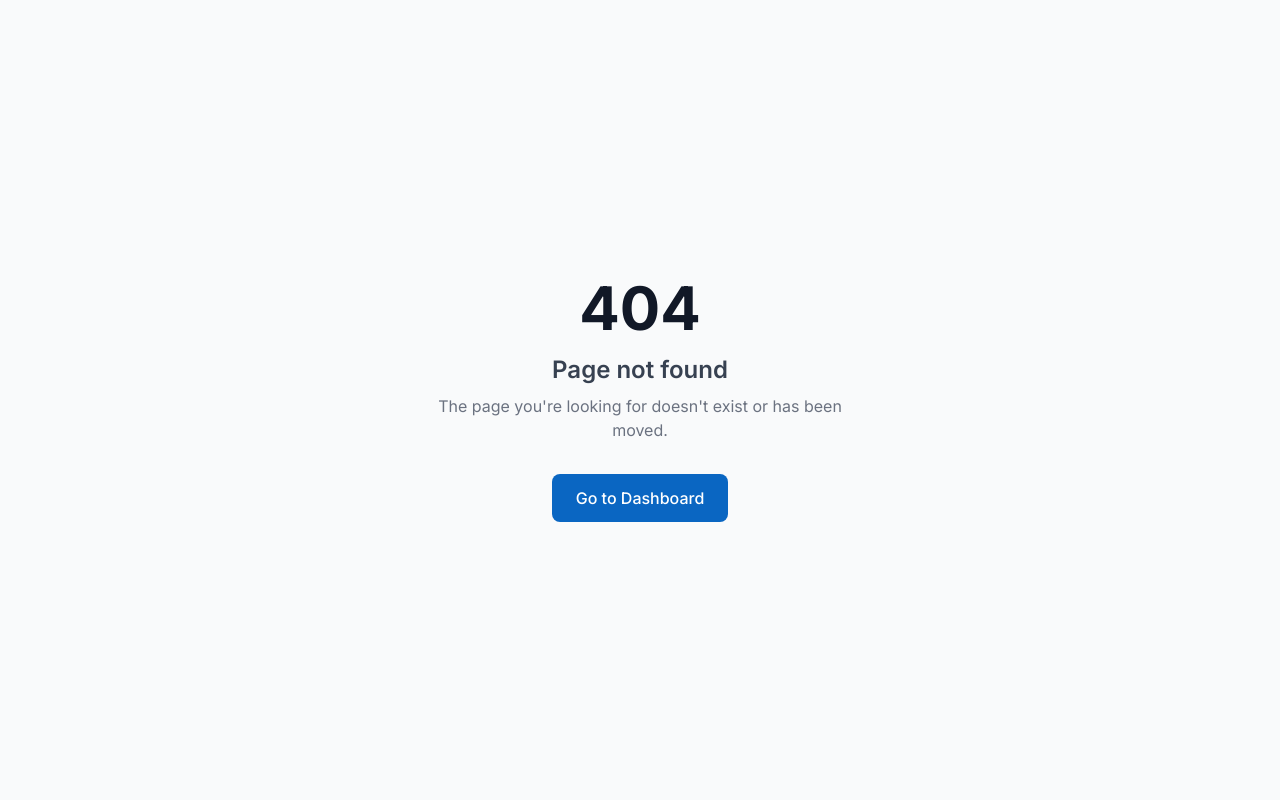
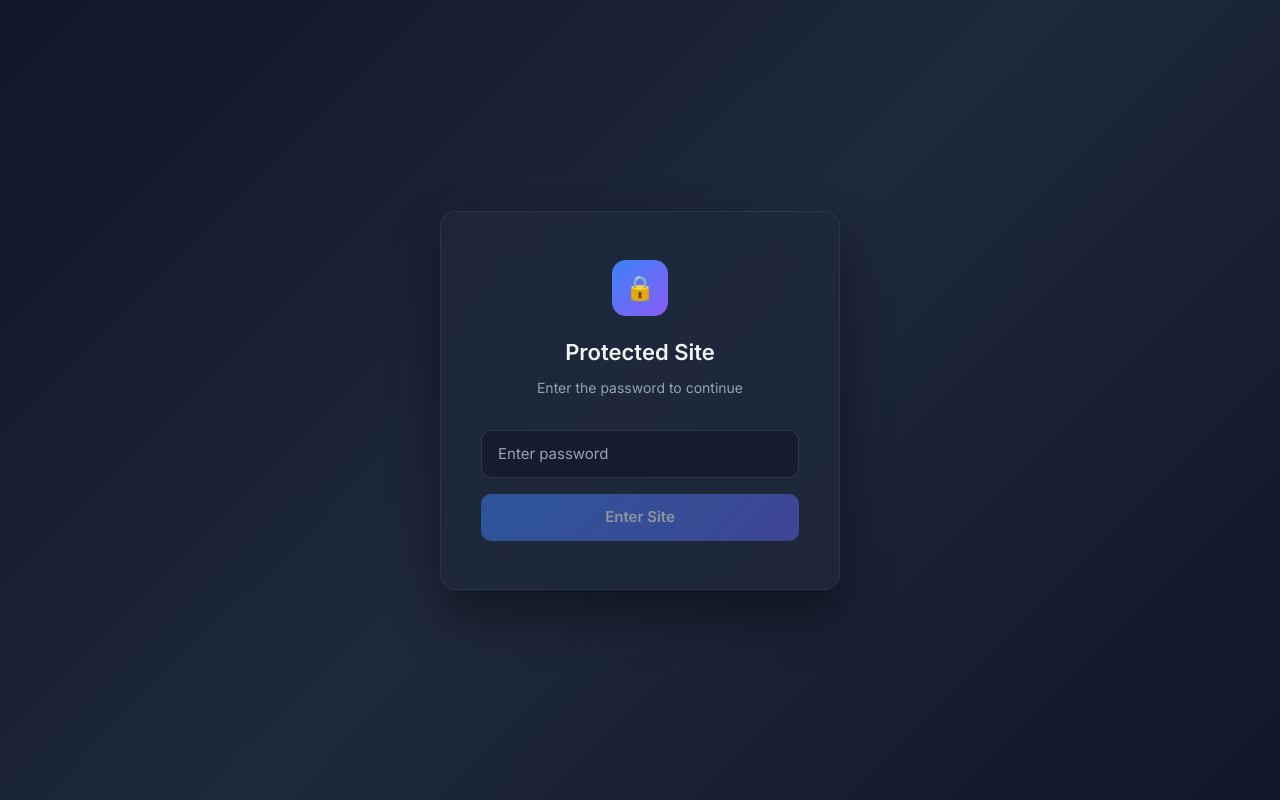
Before and after one commit to TestriqQA-Lab/LinkedinCF, a Next.js app: page /site-gate in a window 1280 px wide. Before the commit this address had no page. Built offline with nearby package versions, Linux system fonts and the light colour scheme.

Commit message:
feat: add site-wide password protection gate (SITE_PASSWORD env var)

```diff
--- /dev/null
+++ b/app/api/site-gate/route.ts
@@ -0,0 +1,14 @@
+import { NextRequest, NextResponse } from "next/server";
+import { createGateResponse } from "@/lib/site-gate";
+
+export async function POST(req: NextRequest) {
+  try {
+    const { password } = await req.json();
+    if (!password || typeof password !== "string") {
+      return NextResponse.json({ error: "Password required" }, { status: 400 });
+    }
+    return createGateResponse(password);
+  } catch {
+    return NextResponse.json({ error: "Invalid request" }, { status: 400 });
+  }
+}
--- /dev/null
+++ b/app/site-gate/page.tsx
@@ -0,0 +1,151 @@
+"use client";
+
+import { Suspense, useState } from "react";
+import { useRouter, useSearchParams } from "next/navigation";
+
+function GateForm() {
+  const [password, setPassword] = useState("");
+  const [error, setError] = useState("");
+  const [loading, setLoading] = useState(false);
+  const router = useRouter();
+  const searchParams = useSearchParams();
+
+  const handleSubmit = async (e: React.FormEvent) => {
+    e.preventDefault();
+    setError("");
+    setLoading(true);
+
+    try {
+      const res = await fetch("/api/site-gate", {
+        method: "POST",
+        headers: { "Content-Type": "application/json" },
+        body: JSON.stringify({ password }),
+      });
+
+      if (res.ok) {
+        const next = searchParams.get("next") || "/";
+        router.push(next);
+        router.refresh();
+      } else {
+        setError("Incorrect password");
+        setPassword("");
+      }
+    } catch {
+      setError("Something went wrong. Try again.");
+    } finally {
+      setLoading(false);
+    }
+  };
+
+  return (
+    <form onSubmit={handleSubmit}>
+      <input
+        type="password"
+        value={password}
+        onChange={(e) => setPassword(e.target.value)}
+        placeholder="Enter password"
+        autoFocus
+        required
+        style={{
+          width: "100%",
+          padding: "12px 16px",
+          background: "rgba(15, 23, 42, 0.6)",
+          border: error
+            ? "1px solid #ef4444"
+            : "1px solid rgba(148, 163, 184, 0.2)",
+          borderRadius: "10px",
+          color: "#f1f5f9",
+          fontSize: "15px",
+          outline: "none",
+          boxSizing: "border-box" as const,
+          transition: "border-color 0.2s",
+        }}
+      />
+
+      {error && (
+        <p style={{ color: "#ef4444", fontSize: "13px", margin: "8px 0 0" }}>
+          {error}
+        </p>
+      )}
+
+      <button
+        type="submit"
+        disabled={loading || !password}
+        style={{
+          width: "100%",
+          padding: "12px",
+          marginTop: "16px",
+          background: loading
+            ? "rgba(59, 130, 246, 0.5)"
+            : "linear-gradient(135deg, #3b82f6, #6366f1)",
+          color: "#fff",
+          border: "none",
+          borderRadius: "10px",
+          fontSize: "15px",
+          fontWeight: 600,
+          cursor: loading ? "wait" : "pointer",
+          transition: "opacity 0.2s",
+          opacity: !password ? 0.5 : 1,
+        }}
+      >
+        {loading ? "Verifying..." : "Enter Site"}
+      </button>
+    </form>
+  );
+}
+
+export default function SiteGatePage() {
+  return (
+    <div
+      style={{
+        minHeight: "100vh",
+        display: "flex",
+        alignItems: "center",
+        justifyContent: "center",
+        background: "linear-gradient(135deg, #0f172a 0%, #1e293b 50%, #0f172a 100%)",
+        fontFamily: "'Inter', 'Segoe UI', sans-serif",
+      }}
+    >
+      <div
+        style={{
+          background: "rgba(30, 41, 59, 0.8)",
+          backdropFilter: "blur(20px)",
+          border: "1px solid rgba(148, 163, 184, 0.1)",
+          borderRadius: "16px",
+          padding: "48px 40px",
+          width: "100%",
+          maxWidth: "400px",
+          boxShadow: "0 25px 50px rgba(0, 0, 0, 0.4)",
+        }}
+      >
+        <div style={{ textAlign: "center", marginBottom: "32px" }}>
+          <div
+            style={{
+              width: "56px",
+              height: "56px",
+              background: "linear-gradient(135deg, #3b82f6, #8b5cf6)",
+              borderRadius: "14px",
+              display: "flex",
+              alignItems: "center",
+              justifyContent: "center",
+              margin: "0 auto 20px",
+              fontSize: "24px",
+            }}
+          >
+            🔒
+          </div>
+          <h1 style={{ color: "#f1f5f9", fontSize: "22px", fontWeight: 600, margin: "0 0 8px" }}>
+            Protected Site
+          </h1>
+          <p style={{ color: "#94a3b8", fontSize: "14px", margin: 0 }}>
+            Enter the password to continue
+          </p>
+        </div>
+
+        <Suspense fallback={<div style={{ color: "#94a3b8", textAlign: "center" }}>Loading...</div>}>
+          <GateForm />
+        </Suspense>
+      </div>
+    </div>
+  );
+}
--- /dev/null
+++ b/lib/site-gate.ts
@@ -0,0 +1,64 @@
+import { NextRequest, NextResponse } from "next/server";
+
+/**
+ * Simple site-wide password gate.
+ * - Set SITE_PASSWORD env var to enable (remove or leave empty to disable)
+ * - Visitors must enter the password once → cookie is set for 7 days
+ * - API routes, cron jobs, and webhooks are excluded
+ */
+
+const COOKIE_NAME = "site-gate";
+const COOKIE_MAX_AGE = 7 * 24 * 60 * 60; // 7 days in seconds
+
+export function checkSiteGate(req: NextRequest): NextResponse | null {
+  const sitePassword = process.env.SITE_PASSWORD;
+
+  // Gate disabled — allow everything
+  if (!sitePassword) return null;
+
+  const { pathname } = req.nextUrl;
+
+  // Never gate API routes, cron, webhooks, or the gate page itself
+  if (
+    pathname.startsWith("/api/") ||
+    pathname.startsWith("/site-gate") ||
+    pathname.startsWith("/_next/") ||
+    pathname.startsWith("/favicon") ||
+    pathname.endsWith(".ico") ||
+    pathname.endsWith(".png") ||
+    pathname.endsWith(".jpg") ||
+    pathname.endsWith(".svg") ||
+    pathname.endsWith(".css") ||
+    pathname.endsWith(".js")
+  ) {
+    return null; // Allow through
+  }
+
+  // Check if visitor already authenticated
+  const gateCookie = req.cookies.get(COOKIE_NAME)?.value;
+  if (gateCookie === sitePassword) {
+    return null; // Already authenticated
+  }
+
+  // Redirect to gate page
+  const gateUrl = new URL("/site-gate", req.url);
+  gateUrl.searchParams.set("next", pathname);
+  return NextResponse.redirect(gateUrl);
+}
+
+export function createGateResponse(password: string): NextResponse {
+  const sitePassword = process.env.SITE_PASSWORD;
+  if (!sitePassword || password !== sitePassword) {
+    return NextResponse.json({ error: "Wrong password" }, { status: 401 });
+  }
+
+  const response = NextResponse.json({ ok: true });
+  response.cookies.set(COOKIE_NAME, password, {
+    httpOnly: true,
+    secure: process.env.NODE_ENV === "production",
+    sameSite: "lax",
+    maxAge: COOKIE_MAX_AGE,
+    path: "/",
+  });
+  return response;
+}
```
Also changed, not shown: middleware.ts (+20 -25 lines), 1 other file (tests, documents, lock files or other folders).
